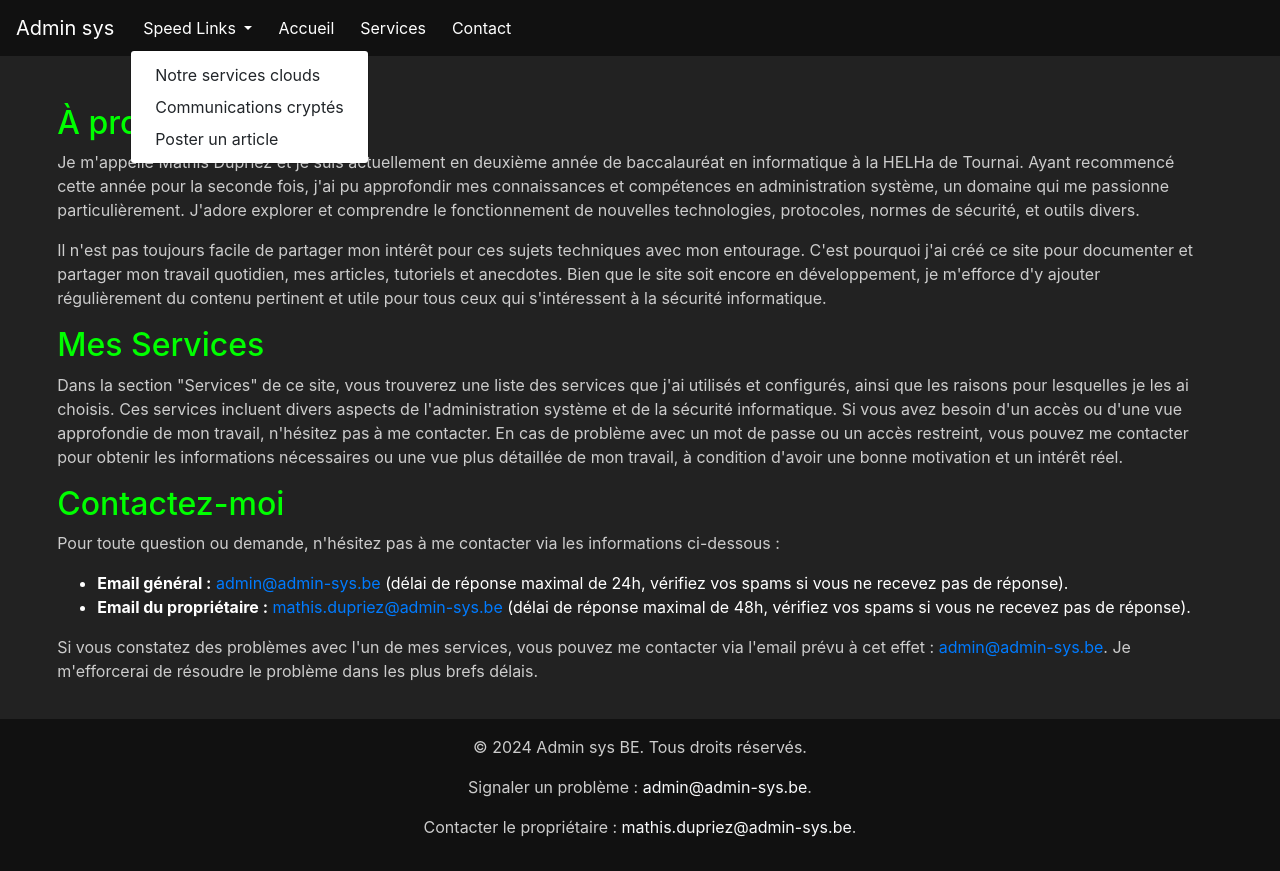
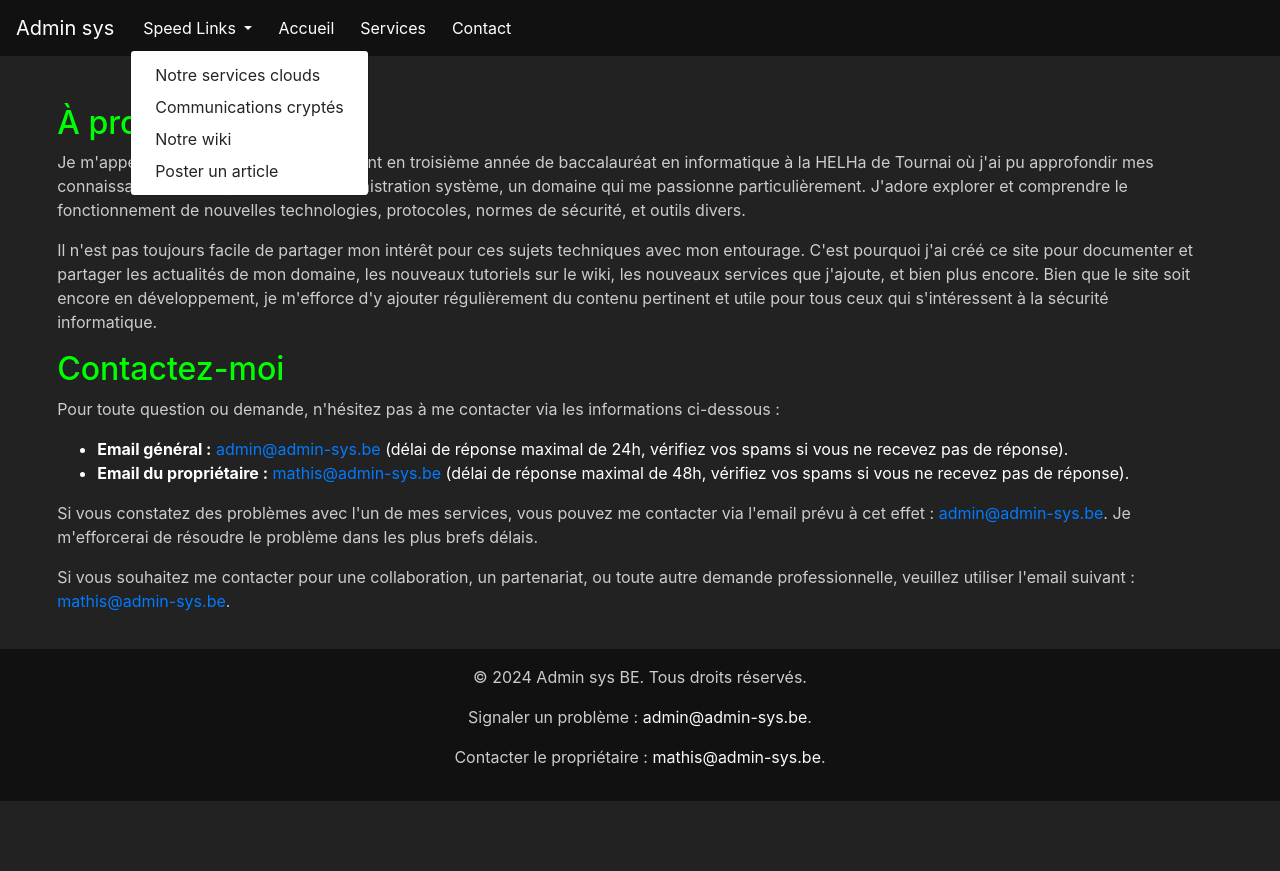
Before and after one commit to MathisDupriez/my-security, a website: page public/content/contact.html in a window 1280 px wide. Both pictures are taken after a click on the button "Speed Links". After the commit the page ends 801 px from the top, so only its background shows below. Drawn offline with nearby package versions, Linux system fonts and the light colour scheme; no server answers.

Commit message:
correctif pour fit à la nouvel déa

```diff
--- a/public/content/contact.html
+++ b/public/content/contact.html
@@ -33,6 +33,7 @@
                 <div class="dropdown-menu" aria-labelledby="navbarDropdown">
                     <a class="dropdown-item" href="https://cloud.admin-sys.be">Notre services clouds</a>
                     <a class="dropdown-item" href="https://message.admin-sys.be">Communications cryptés</a>
+                    <a class="dropdown-item" href="https://wiki.admin-sys.be">Notre wiki</a>
                     <a class="dropdown-item" href="/content/postArticle.html">Poster un article</a>
                 </div>
             </li>
@@ -52,20 +53,22 @@
 
     <!-- Main content -->
     <div id="content" class="container mt-5">
+        <section id="about-me">
             <h2>À propos de moi</h2>
-        <p>Je m'appelle Mathis Dupriez et je suis actuellement en deuxième année de baccalauréat en informatique à la HELHa de Tournai. Ayant recommencé cette année pour la seconde fois, j'ai pu approfondir mes connaissances et compétences en administration système, un domaine qui me passionne particulièrement. J'adore explorer et comprendre le fonctionnement de nouvelles technologies, protocoles, normes de sécurité, et outils divers.</p>
-        <p>Il n'est pas toujours facile de partager mon intérêt pour ces sujets techniques avec mon entourage. C'est pourquoi j'ai créé ce site pour documenter et partager mon travail quotidien, mes articles, tutoriels et anecdotes. Bien que le site soit encore en développement, je m'efforce d'y ajouter régulièrement du contenu pertinent et utile pour tous ceux qui s'intéressent à la sécurité informatique.</p>
+            <p>Je m'appelle Mathis et je suis actuellement en troisième année de baccalauréat en informatique à la HELHa de Tournai où j'ai pu approfondir mes connaissances et compétences en administration système, un domaine qui me passionne particulièrement. J'adore explorer et comprendre le fonctionnement de nouvelles technologies, protocoles, normes de sécurité, et outils divers.</p>
+            <p>Il n'est pas toujours facile de partager mon intérêt pour ces sujets techniques avec mon entourage. C'est pourquoi j'ai créé ce site pour documenter et partager les actualités de mon domaine, les nouveaux tutoriels sur le wiki, les nouveaux services que j'ajoute, et bien plus encore. Bien que le site soit encore en développement, je m'efforce d'y ajouter régulièrement du contenu pertinent et utile pour tous ceux qui s'intéressent à la sécurité informatique.</p>
+        </section>
 
-        <h2>Mes Services</h2>
-        <p>Dans la section "Services" de ce site, vous trouverez une liste des services que j'ai utilisés et configurés, ainsi que les raisons pour lesquelles je les ai choisis. Ces services incluent divers aspects de l'administration système et de la sécurité informatique. Si vous avez besoin d'un accès ou d'une vue approfondie de mon travail, n'hésitez pas à me contacter. En cas de problème avec un mot de passe ou un accès restreint, vous pouvez me contacter pour obtenir les informations nécessaires ou une vue plus détaillée de mon travail, à condition d'avoir une bonne motivation et un intérêt réel.</p>
-
+        <section id="contact-info">
             <h2>Contactez-moi</h2>
             <p>Pour toute question ou demande, n'hésitez pas à me contacter via les informations ci-dessous :</p>
             <ul>
                 <li><strong>Email général :</strong> <a href="mailto:admin@admin-sys.be">admin@admin-sys.be</a> (délai de réponse maximal de 24h, vérifiez vos spams si vous ne recevez pas de réponse).</li>
-            <li><strong>Email du propriétaire :</strong> <a href="mailto:mathis.dupriez@admin-sys.be">mathis.dupriez@admin-sys.be</a> (délai de réponse maximal de 48h, vérifiez vos spams si vous ne recevez pas de réponse).</li>
+                <li><strong>Email du propriétaire :</strong> <a href="mailto:mathis@admin-sys.be">mathis@admin-sys.be</a> (délai de réponse maximal de 48h, vérifiez vos spams si vous ne recevez pas de réponse).</li>
             </ul>
             <p>Si vous constatez des problèmes avec l'un de mes services, vous pouvez me contacter via l'email prévu à cet effet : <a href="mailto:admin@admin-sys.be">admin@admin-sys.be</a>. Je m'efforcerai de résoudre le problème dans les plus brefs délais.</p>
+            <p>Si vous souhaitez me contacter pour une collaboration, un partenariat, ou toute autre demande professionnelle, veuillez utiliser l'email suivant : <a href="mailto:mathis@admin-sys.be">mathis@admin-sys.be</a>.
+    </div>
     </div>
 </div>
 
@@ -73,7 +76,7 @@
 <footer class="footer navbar-dark text-light text-center py-3">
     <p>&copy; 2024 Admin sys BE. Tous droits réservés.</p>
     <p>Signaler un problème : <a href="mailto:admin@admin-sys.be" class="text-light">admin@admin-sys.be</a>.</p>
-    <p>Contacter le propriétaire : <a href="mailto:mathis.dupriez@admin-sys.be" class="text-light">mathis.dupriez@admin-sys.be</a>.</p>
+    <p>Contacter le propriétaire : <a href="mailto:mathis@admin-sys.be" class="text-light">mathis@admin-sys.be</a>.</p>
 </footer>
 
 <!-- Link Bootstrap JS and jQuery -->
--- a/public/js/index.js
+++ b/public/js/index.js
@@ -1,6 +1,7 @@
 // Sélection de l'élément template et de l'endroit où les articles seront ajoutés
 var articleTemplate = document.getElementById('articleTemplate');
 const index = document.getElementById('article');
+
 // Fonction asynchrone pour vérifier si une image existe
 async function imageExists(url) {
     return new Promise((resolve) => {
@@ -12,28 +13,28 @@ async function imageExists(url) {
 }
 
 // Fonction pour ajouter un nouvel article à la page
-async function addArticle(articleTitle, articleContent,articleDate,articleLikes,articleImage,articleId) {
+async function addArticle(articleTitle, articleContent, articleDate, articleLikes, articleImage, articleId) {
     const clone = document.importNode(articleTemplate.content, true);
     clone.getElementById('articleTitle').textContent = articleTitle || 'Article Title';
     clone.getElementById('articleContent').textContent = articleContent || 'Article Content';
     clone.getElementById('articleDate').textContent = articleDate || 'Date inconnue';
+
     // Vérifier si l'image existe
     const exists = await imageExists(articleImage);
-    console.log(articleId);
     if (exists) {
         clone.getElementById('articleImage').src = articleImage;
     } else {
         clone.getElementById('articleImage').src = './image/no-image.png'; // Utilisation d'une image par défaut si l'image n'existe pas
     }
+
     clone.getElementById("articleButton").addEventListener("click", function() {
-        //redirect to article page
+        // Redirection vers la page de l'article
         const id = articleId || '1';
         window.location.href = `/articles/${id}`;
     });
+
     index.appendChild(clone);
 }
-
-
 
 // Fonction asynchrone pour récupérer les articles depuis le serveur
 async function fetchArticles() {
@@ -53,6 +54,10 @@ async function fetchArticles() {
 // Fonction principale asynchrone pour charger les articles
 async function loadArticles() {
     const articles = await fetchArticles();
+
+    // Trier les articles par date de la plus récente à la plus ancienne
+    articles.sort((a, b) => new Date(b.Date) - new Date(a.Date));
+
     // Parcours des articles et ajout à la page
     articles.forEach(article => {
         addArticle(article.Title, article.Description, article.Date, article.Likes, article.ImagePath, article.ID);
@@ -61,13 +66,13 @@ async function loadArticles() {
 
 (async () => {
     try {
-        // Récupérer les image du serveur Express
+        // Récupérer les images du serveur Express
         const response = await fetch('/images');
         const images = await response.json();
 
         const carouselInner = document.querySelector('.carousel-inner');
 
-        // Parcourir la liste des image et créer les éléments correspondants
+        // Parcourir la liste des images et créer les éléments correspondants
         for (const image of images) {
             const index1 = images.indexOf(image);
             const carouselItem = document.createElement('div');
@@ -81,7 +86,7 @@ async function loadArticles() {
             if (exists) {
                 img.src = '/image/' + image;
             } else {
-                img.src= '/image/no-image.png'; // Utilisation d'une image par défaut si l'image n'existe pas
+                img.src = '/image/no-image.png'; // Utilisation d'une image par défaut si l'image n'existe pas
             }
             img.classList.add('d-block', 'w-100');
             img.alt = 'Image ' + index1;
```
Also changed, not shown: public/content/Article.html (+3 -2 lines), public/content/services.html (+2 -1 lines), public/index.html (+8 -9 lines), database/database.js (added), 1 other file. Lines whose indentation alone changed are shown as unchanged.
